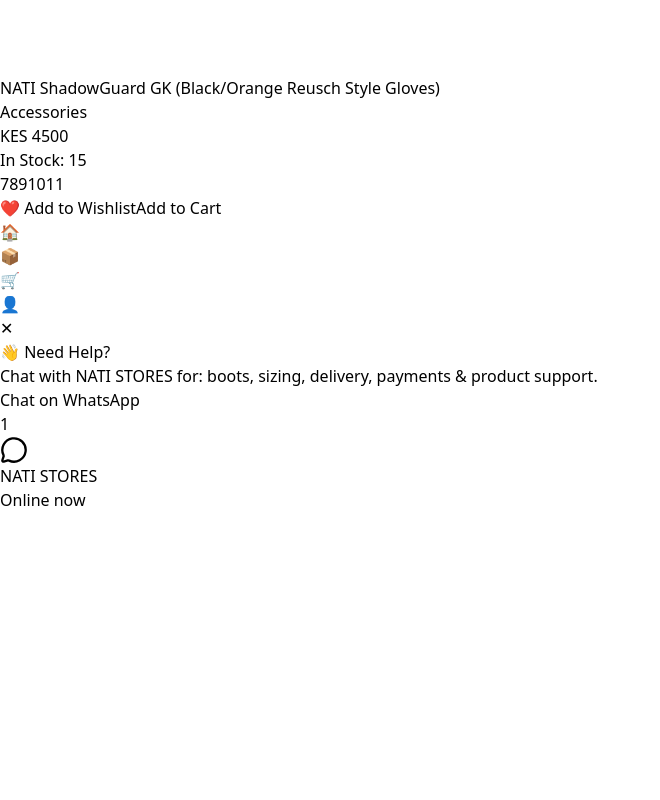
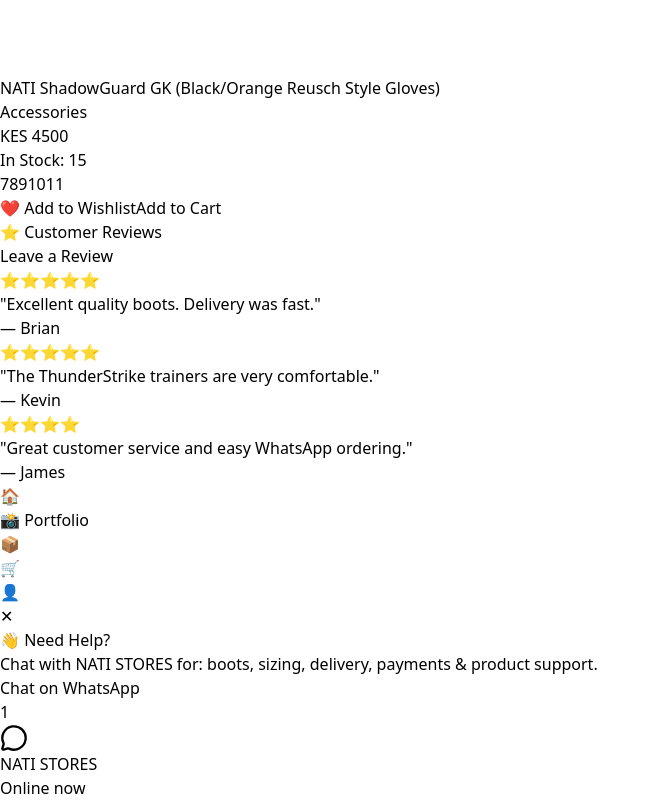
Before and after one commit to ericmagutu19-cyber/nati-stores, a React (Vite) app: page / in a window 1280 px wide. Shown: the part 4941-5741 px from the top of the page, without its empty margins (0-660 px from the left). Before the commit the page ends 5453 px from the top, so only its background shows below. Built offline with nearby package versions, Linux system fonts and the light colour scheme.

Commit message:
Added portfolio, wishlist improvements and customer reviews

```diff
--- a/src/App.jsx
+++ b/src/App.jsx
@@ -408,6 +408,39 @@
 
   );
   const [wishlistItems, setWishlistItems] = useState([]);
+  const [reviews, setReviews] = useState([
+  {
+    name: "Brian",
+    rating: 5,
+    comment:
+      "Excellent quality boots. Delivery was fast."
+  },
+
+  {
+    name: "Kevin",
+    rating: 5,
+    comment:
+      "The ThunderStrike trainers are very comfortable."
+  },
+
+  {
+    name: "James",
+    rating: 4,
+    comment:
+      "Great customer service and easy WhatsApp ordering."
+  }
+]);
+const [showReviewModal, setShowReviewModal] =
+  useState(false);
+
+const [reviewName, setReviewName] =
+  useState("");
+
+const [reviewRating, setReviewRating] =
+  useState(5);
+
+const [reviewComment, setReviewComment] =
+  useState("");
   const resetForms = () => {
 
   setCustomerName("");
@@ -455,7 +488,40 @@
   );
 
 };
-
+  const submitReview = () => {
+
+  if (
+    !reviewName ||
+    !reviewComment
+  ) {
+
+    alert(
+      "Please fill all fields."
+    );
+
+    return;
+  }
+
+  setReviews([
+    {
+      name: reviewName,
+      rating: reviewRating,
+      comment: reviewComment
+    },
+
+    ...reviews
+  ]);
+
+  setReviewName("");
+  setReviewRating(5);
+  setReviewComment("");
+
+  setShowReviewModal(false);
+
+  alert(
+    "Review submitted successfully."
+  );
+};
   const subtotal = cartItems.reduce(
   (total, item) =>
     total + (Number(item.price) || 0),
@@ -1485,6 +1551,7 @@
 
   setShowQuoteModal(false);
 };
+
 if (page === "wishlist") {
 
   return (
@@ -1644,6 +1711,77 @@
   );
 
 }
+if (page === "portfolio") {
+
+  return (
+
+    <div className="min-h-screen bg-black text-white p-6">
+
+      <button
+        onClick={() => setPage("home")}
+        className="
+          bg-zinc-800
+          px-4
+          py-2
+          rounded-xl
+          mb-6
+        "
+      >
+        ← Back Home
+      </button>
+
+      <h1 className="text-4xl font-bold mb-8">
+        NATI STORES Portfolio
+      </h1>
+
+      <div className="grid md:grid-cols-3 gap-6">
+
+        {products.flatMap(product =>
+          product.variants.map((item,index) => (
+
+            <div
+              key={index}
+              className="
+                bg-zinc-900
+                rounded-2xl
+                overflow-hidden
+              "
+            >
+
+              <img
+                src={item.image}
+                alt={item.name}
+                className="
+                  w-full
+                  h-64
+                  object-cover
+                "
+              />
+
+              <div className="p-4">
+
+                <h3 className="font-bold">
+                  {item.name}
+                </h3>
+
+                <p className="text-red-500 mt-2">
+                  KES {item.price}
+                </p>
+
+              </div>
+
+            </div>
+
+          ))
+        )}
+
+      </div>
+
+    </div>
+
+  );
+
+}
   return (
     <div className="min-h-screen bg-black text-white">
       <header
@@ -1934,7 +2072,111 @@
 >
   Request Quote
 </button>
-
+{showReviewModal && (
+
+  <div className="fixed inset-0 bg-black/70 flex items-center justify-center z-50">
+
+    <div className="bg-white p-6 rounded-2xl w-[90%] max-w-lg">
+
+      <h2 className="text-2xl font-bold mb-4 text-black">
+        Leave a Review
+      </h2>
+
+      <input
+        type="text"
+        placeholder="Your Name"
+        value={reviewName}
+        onChange={(e) =>
+          setReviewName(e.target.value)
+        }
+        className="
+          w-full
+          border
+          p-3
+          mb-3
+          rounded-lg
+          text-black
+        "
+      />
+
+      <select
+        value={reviewRating}
+        onChange={(e) =>
+          setReviewRating(
+            Number(e.target.value)
+          )
+        }
+        className="
+          w-full
+          border
+          p-3
+          mb-3
+          rounded-lg
+          text-black
+        "
+      >
+        <option value="5">⭐⭐⭐⭐⭐</option>
+        <option value="4">⭐⭐⭐⭐</option>
+        <option value="3">⭐⭐⭐</option>
+        <option value="2">⭐⭐</option>
+        <option value="1">⭐</option>
+      </select>
+
+      <textarea
+        placeholder="Your Review"
+        value={reviewComment}
+        onChange={(e) =>
+          setReviewComment(
+            e.target.value
+          )
+        }
+        className="
+          w-full
+          border
+          p-3
+          mb-4
+          rounded-lg
+          text-black
+        "
+      />
+
+      <div className="flex gap-3">
+
+        <button
+          onClick={() =>
+            setShowReviewModal(false)
+          }
+          className="
+            flex-1
+            bg-gray-500
+            text-white
+            py-3
+            rounded-lg
+          "
+        >
+          Cancel
+        </button>
+
+        <button
+          onClick={submitReview}
+          className="
+            flex-1
+            bg-green-500
+            text-white
+            py-3
+            rounded-lg
+          "
+        >
+          Submit
+        </button>
+
+      </div>
+
+    </div>
+
+  </div>
+
+)}
       <section id="products" className="p-6">
         <h2 className="text-2xl font-bold mb-4">
           Featured Products
@@ -2317,13 +2559,73 @@
           ))}
         </div>
       </section>
-
+      <section className="p-6">
+
+  <h2 className="text-3xl font-bold mb-6">
+    ⭐ Customer Reviews
+  </h2>
+  <button
+  onClick={() =>
+    setShowReviewModal(true)
+  }
+  className="
+    bg-yellow-500
+    px-5
+    py-3
+    rounded-xl
+    mb-6
+    text-black
+    font-bold
+  "
+>
+  Leave a Review
+</button>
+  <div className="grid md:grid-cols-3 gap-6">
+
+    {reviews.map((review,index) => (
+
+      <div
+        key={index}
+        className="
+          bg-zinc-900
+          rounded-2xl
+          p-5
+        "
+      >
+
+        <div className="text-yellow-400 text-xl mb-3">
+
+          {"⭐".repeat(review.rating)}
+
+        </div>
+
+        <p className="text-zinc-300">
+          "{review.comment}"
+        </p>
+
+        <p className="mt-4 font-bold">
+          — {review.name}
+        </p>
+
+      </div>
+
+    ))}
+
+  </div>
+
+</section>
       <footer className="fixed bottom-0 w-full bg-zinc-950 border-t border-zinc-800 flex justify-around p-4">
         <div
   className="cursor-pointer"
   onClick={() => setPage("home")}
 >
   🏠
+</div>
+<div
+  className="cursor-pointer"
+  onClick={() => setPage("portfolio")}
+>
+  📸 Portfolio
 </div>
         <span>📦</span>
         <div
```
